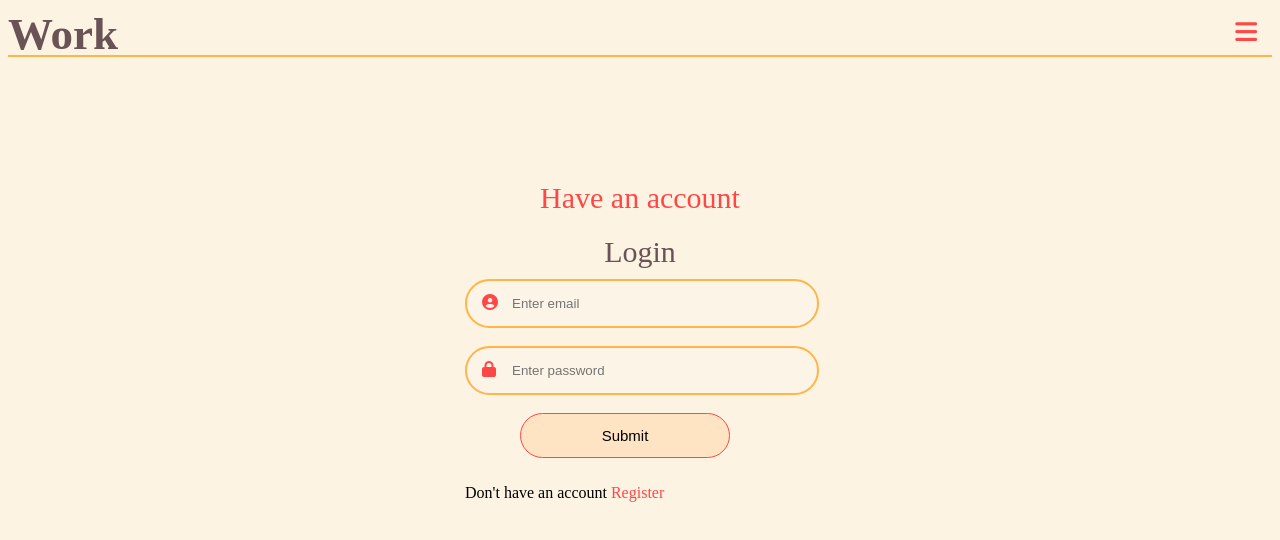
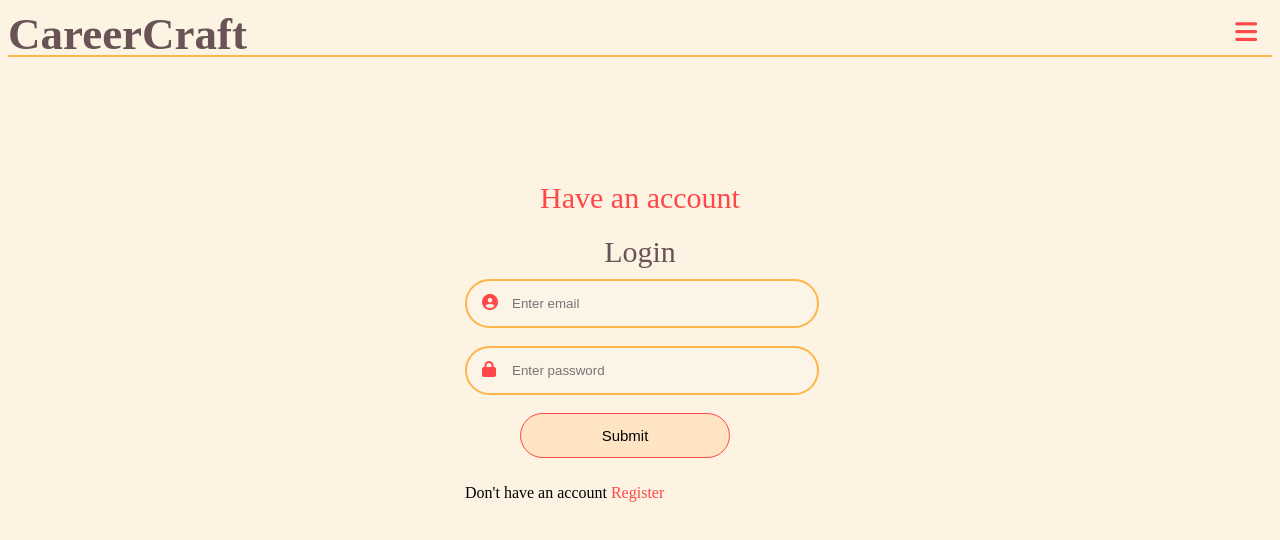
Before and after one commit to MakamuT/Melsoft-Hackathon, a plain HTML site: page index.html in a window 1280 px wide. Drawn offline with Linux system fonts and the light colour scheme.

```diff
--- a/index.html
+++ b/index.html
@@ -3,12 +3,12 @@
 <head>
     <meta charset="UTF-8">
     <meta name="viewport" content="width=device-width, initial-scale=1.0">
-    <title>Work</title>
+    <title>CareerCraft</title>
     <link rel="stylesheet" href="style.css">
 </head>
 <body>
     <header>
-        <h4>Work</h4>
+        <h4>CareerCraft</h4>
         <nav>
             <div class="dropdown">
                 <button>
```
Also changed, not shown: register.html (+3 -3 lines).
